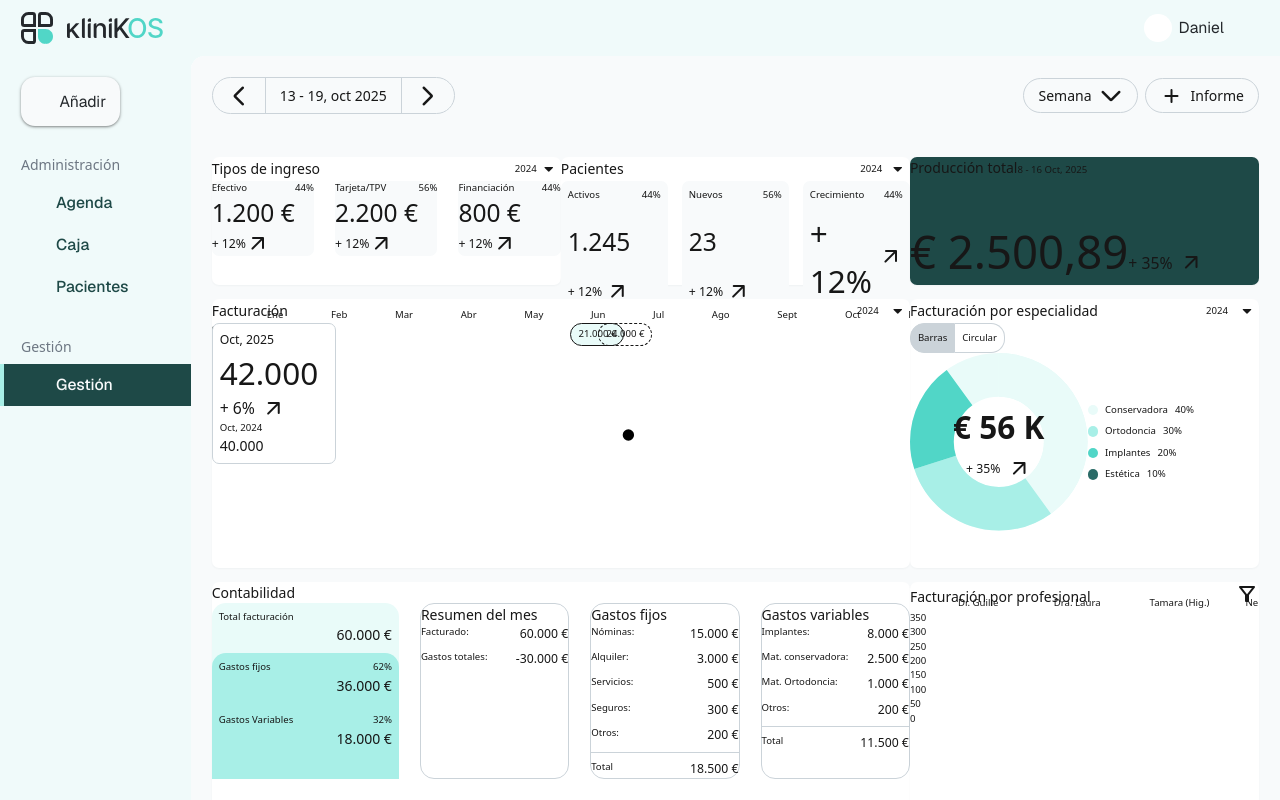
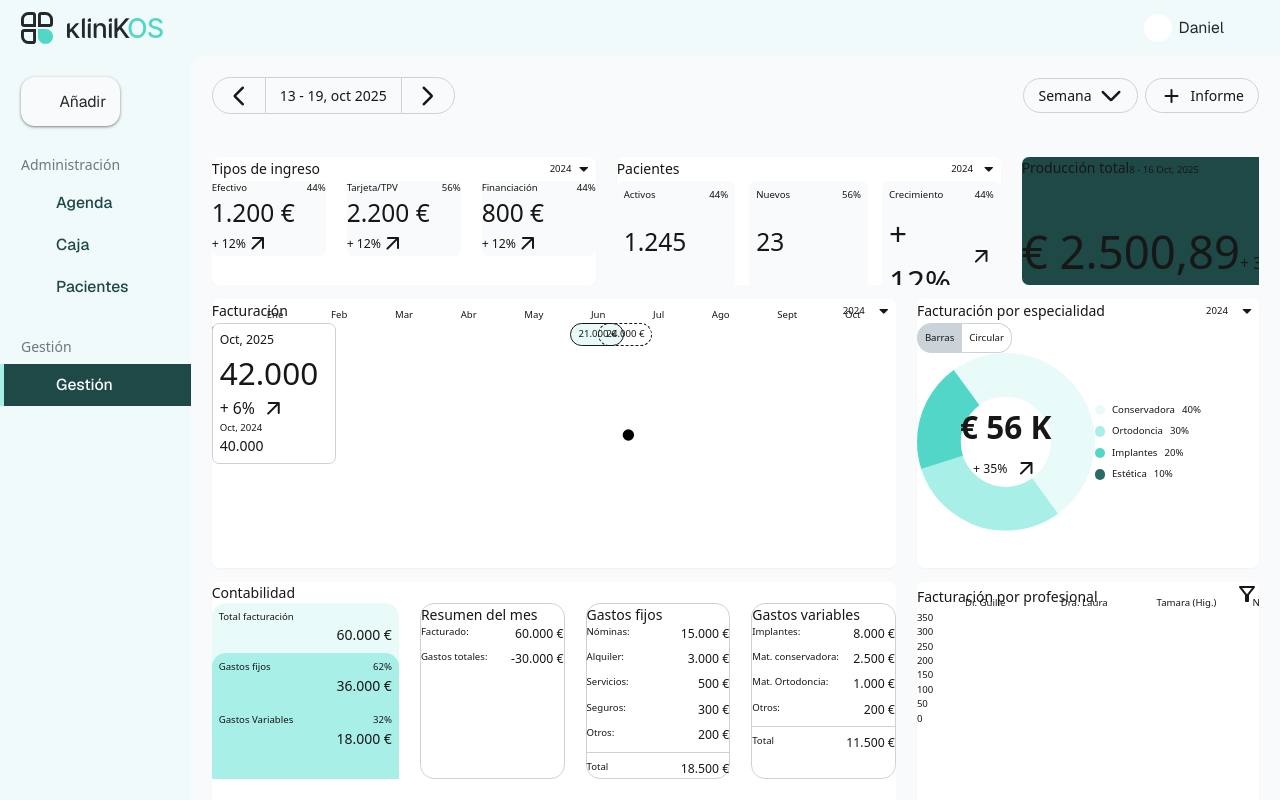
Before and after one commit to klinikOSapp/klinikOS-app, a Next.js app: page /gestion in a window 1280 px wide. Built offline with nearby package versions, Linux system fonts and the light colour scheme; some icons are missing.

Commit message:
horizontal done

```diff
--- a/src/app/gestion/page.tsx
+++ b/src/app/gestion/page.tsx
@@ -14,20 +14,20 @@ export default function GestionPage() {
         <HeaderControls />
 
         {/* First row - Stats cards */}
-        <div className='grid grid-cols-1 md:grid-cols-3 gap-fluid-md mt-header-stack'>
+        <div className='flex gap-6 mt-header-stack overflow-x-auto'>
           <IncomeTypes />
           <PatientsSummary />
           <ProductionTotalCard />
         </div>
 
         {/* Second row - Billing chart + Specialty donut */}
-        <div className='grid grid-cols-1 lg:grid-cols-[2fr_1fr] gap-fluid-md mt-gapmd'>
+        <div className='grid grid-cols-1 lg:grid-cols-[2fr_1fr] gap-6 mt-gapmd'>
           <BillingLineChart />
           <SpecialtyDonut />
         </div>
 
         {/* Third row - Accounting + Professional bars */}
-        <div className='grid grid-cols-1 lg:grid-cols-[2fr_1fr] gap-fluid-md mt-gapmd'>
+        <div className='grid grid-cols-1 lg:grid-cols-[2fr_1fr] gap-6 mt-gapmd'>
           <AccountingPanel />
           <ProfessionalBars />
         </div>
--- a/src/app/globals.css
+++ b/src/app/globals.css
@@ -186,6 +186,11 @@
   /* Fluid heights - adapt to viewport */
   --height-card-stat-fluid: clamp(8rem, 10vw, 10.1875rem); /* 128px → 163px */
   --height-card-chart-fluid: clamp(16rem, 21vw, 21.375rem); /* 256px → 342px */
+
+  /* Fluid widths - adapt to viewport */
+  --width-card-stat-fluid: clamp(20rem, 30vw, 32.6875rem); /* 320px → 523px */
+  --width-card-chart-lg-fluid: clamp(40rem, 63vw, 66.8125rem); /* 640px → 1069px */
+  --width-card-chart-md-fluid: clamp(20rem, 31vw, 33.0625rem); /* 320px → 529px */
 
   /* Tables (semantic) */
   /* Row height based on fluid base (40px at 16px) */
--- a/src/components/gestion/IncomeTypes.tsx
+++ b/src/components/gestion/IncomeTypes.tsx
@@ -12,7 +12,7 @@ export default function IncomeTypes({
   items = defaultItems
 }: IncomeTypesProps) {
   return (
-    <section className='bg-surface rounded-lg shadow-elevation-card p-card-pad h-card-stat-fluid'>
+    <section className='bg-surface rounded-lg shadow-elevation-card p-card-pad h-card-stat-fluid w-card-stat-fluid shrink-0'>
       <header className='flex items-center justify-between mb-header-cards'>
         <h3 className='text-title-sm font-medium text-fg'>Tipos de ingreso</h3>
         <div className='flex items-center gap-card-metric text-label-sm text-fg'>
--- a/src/components/gestion/PatientsSummary.tsx
+++ b/src/components/gestion/PatientsSummary.tsx
@@ -17,7 +17,7 @@ export default function PatientsSummary({
   items = defaultItems
 }: PatientsSummaryProps) {
   return (
-    <section className='bg-surface rounded-lg shadow-elevation-card p-fluid-md h-card-stat-fluid'>
+    <section className='bg-surface rounded-lg shadow-elevation-card p-fluid-md h-card-stat-fluid w-card-stat-fluid shrink-0'>
       <header className='flex items-center justify-between mb-fluid-sm'>
         <h3 className='text-title-sm font-medium text-fg'>Pacientes</h3>
         <div className='flex items-center gap-1 text-label-sm text-fg'>
--- a/src/components/gestion/ProductionTotalCard.tsx
+++ b/src/components/gestion/ProductionTotalCard.tsx
@@ -10,7 +10,7 @@ export default function ProductionTotalCard({
   delta = '+ 35%'
 }: ProductionTotalCardProps) {
   return (
-    <section className='bg-brand-900 text-fg-inverse rounded-lg shadow-elevation-card p-fluid-md flex flex-col justify-between h-card-stat-fluid'>
+    <section className='bg-brand-900 text-fg-inverse rounded-lg shadow-elevation-card p-fluid-md flex flex-col justify-between h-card-stat-fluid w-card-stat-fluid shrink-0'>
       <header className='flex items-baseline gap-fluid-sm shrink-0'>
         <h3 className='text-title-sm font-medium'>Producción total</h3>
         <div className='text-label-sm'>{periodLabel}</div>
--- a/tailwind.config.ts
+++ b/tailwind.config.ts
@@ -156,6 +156,9 @@ export default {
         'stats-offset': 'var(--spacing-stats-offset)',
         'charts-offset': 'var(--spacing-charts-offset)',
 
+        // Gap between main dashboard cards (horizontal)
+        'cards-gap': 'var(--spacing-card-gap)',
+
         // Fluid spacing - already correct, keep as-is
         'fluid-sm': 'clamp(0.5rem, 1vw, 1rem)',
         'fluid-md': 'clamp(1rem, 2vw, 1.5rem)',
@@ -261,9 +264,12 @@ export default {
         'card-chart-fluid': 'var(--height-card-chart-fluid)' // 256px → 342px (fluido)
       },
       width: {
-        'card-stat': 'var(--width-card-stat)', // 523px - ancho card estadística
-        'card-chart-lg': 'var(--width-card-chart-lg)', // 1069px - ancho card grande
-        'card-chart-md': 'var(--width-card-chart-md)' // 529px - ancho card mediano
+        'card-stat': 'var(--width-card-stat)', // 523px - ancho card estadística (fijo)
+        'card-chart-lg': 'var(--width-card-chart-lg)', // 1069px - ancho card grande (fijo)
+        'card-chart-md': 'var(--width-card-chart-md)', // 529px - ancho card mediano (fijo)
+        'card-stat-fluid': 'var(--width-card-stat-fluid)', // 320px → 523px (fluido)
+        'card-chart-lg-fluid': 'var(--width-card-chart-lg-fluid)', // 640px → 1069px (fluido)
+        'card-chart-md-fluid': 'var(--width-card-chart-md-fluid)' // 320px → 529px (fluido)
       }
     }
   }
```
